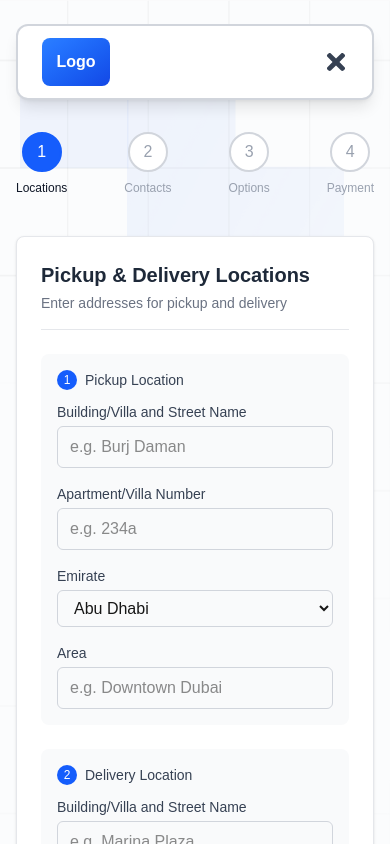
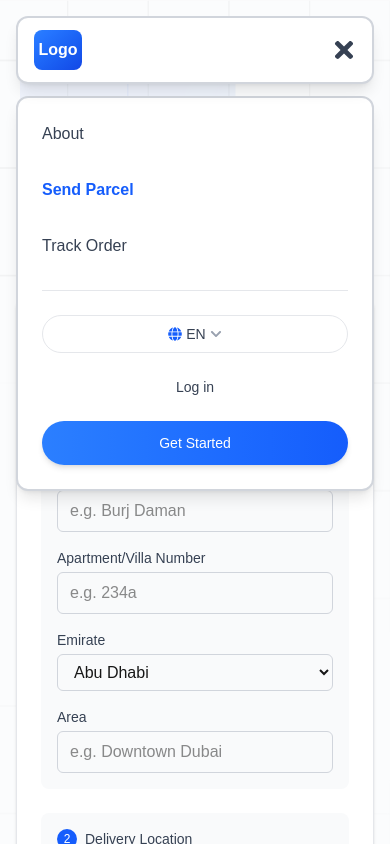
Before and after one commit to Shivikagarg999/sheduled, a Next.js app in the folder frontend/: page /send-parcel in a window 390 px wide. Both pictures are taken after a click on the button 336 px from the left and 62 px from the top of the page. Shown: the top 844 px of the page. Built offline with nearby package versions, Linux system fonts and the light colour scheme.

Commit message:
second commit

```diff
--- a/frontend/src/app/nav/page.jsx
+++ b/frontend/src/app/nav/page.jsx
@@ -1,10 +1,10 @@
 'use client';
 
-import { motion } from 'framer-motion';
+import { motion, AnimatePresence } from 'framer-motion';
 import { useState, useEffect } from 'react';
 import Link from 'next/link';
 import { usePathname } from 'next/navigation';
-import { FaGlobe, FaChevronDown, FaBars, FaTimes } from 'react-icons/fa'; // make sure you're importing these icons
+import { FaGlobe, FaChevronDown, FaBars, FaTimes } from 'react-icons/fa';
 
 export default function Nav() {
   const [scrolled, setScrolled] = useState(false);
@@ -27,23 +27,31 @@ export default function Nav() {
   const buttonHover = { scale: 1.05 };
   const buttonTap = { scale: 0.95 };
 
+  // Close mobile menu when route changes
+  useEffect(() => {
+    setMobileMenuOpen(false);
+  }, [pathname]);
+
   return (
+    <>
       <motion.nav
         initial="hidden"
         animate="visible"
-      className={`fixed top-6 left-4 right-4 mx-auto max-w-6xl bg-white rounded-xl shadow-lg z-50 transition-all duration-300 ${scrolled ? 'py-2 border-gray-300' : 'py-3 border-gray-300'} border-2 px-6 flex justify-between items-center backdrop-blur-sm bg-opacity-90`}
+        className={`fixed top-4 left-4 right-4 mx-auto max-w-6xl bg-white rounded-xl shadow-lg z-50 transition-all duration-300 ${
+          scrolled ? 'py-2 border-gray-300' : 'py-3 border-gray-300'
+        } border-2 px-4 sm:px-6 flex justify-between items-center backdrop-blur-sm bg-opacity-90`}
       >
         {/* Logo */}
         <div className="flex items-center space-x-4">
           <motion.div
             whileHover={{ rotate: [0, -10, 10, 0] }}
             transition={{ duration: 0.6 }}
-          className="w-17 p-6 h-10 bg-gradient-to-br from-blue-500 to-blue-700 rounded-lg flex items-center justify-center text-white font-bold"
+            className="w-12 h-10 sm:w-17 sm:p-6 bg-gradient-to-br from-blue-500 to-blue-700 rounded-lg flex items-center justify-center text-white font-bold"
           >
             Logo
           </motion.div>
 
-        {/* Navigation */}
+          {/* Desktop Navigation */}
           <ul className="hidden md:flex space-x-9 text-gray-700 font-medium text-sm">
             <motion.li
               whileHover={{ scale: 1.05 }}
@@ -59,11 +67,15 @@ export default function Nav() {
             <Link href="/send-parcel">
               <motion.li
                 whileHover={{ scale: 1.05 }}
-              className={`cursor-pointer hover:text-blue-600 transition-colors relative group ${isActive('/send-parcel') ? 'text-blue-600 font-semibold' : ''}`}
+                className={`cursor-pointer hover:text-blue-600 transition-colors relative group ${
+                  isActive('/send-parcel') ? 'text-blue-600 font-semibold' : ''
+                }`}
               >
                 Send Parcel
                 <motion.span
-                className={`absolute bottom-0 left-0 h-0.5 bg-blue-600 transition-all ${isActive('/send-parcel') ? 'w-full' : 'w-0 group-hover:w-full'}`}
+                  className={`absolute bottom-0 left-0 h-0.5 bg-blue-600 transition-all ${
+                    isActive('/send-parcel') ? 'w-full' : 'w-0 group-hover:w-full'
+                  }`}
                   layoutId="underline"
                 />
               </motion.li>
@@ -131,5 +143,81 @@ export default function Nav() {
           </motion.button>
         </div>
       </motion.nav>
+
+      {/* Mobile Menu */}
+      <AnimatePresence>
+        {mobileMenuOpen && (
+          <motion.div
+            initial={{ opacity: 0, y: -20 }}
+            animate={{ opacity: 1, y: 0 }}
+            exit={{ opacity: 0, y: -20 }}
+            transition={{ duration: 0.2 }}
+            className="fixed top-24 left-4 right-4 mx-auto max-w-6xl bg-white rounded-xl shadow-lg z-40 border-2 border-gray-300 px-6 py-4 backdrop-blur-sm bg-opacity-90"
+          >
+            <ul className="flex flex-col space-y-4 text-gray-700 font-medium">
+              <motion.li
+                whileHover={{ scale: 1.02 }}
+                className="cursor-pointer hover:text-blue-600 transition-colors py-2"
+              >
+                About
+              </motion.li>
+
+              <Link href="/send-parcel">
+                <motion.li
+                  whileHover={{ scale: 1.02 }}
+                  className={`cursor-pointer hover:text-blue-600 transition-colors py-2 ${
+                    isActive('/send-parcel') ? 'text-blue-600 font-semibold' : ''
+                  }`}
+                >
+                  Send Parcel
+                </motion.li>
+              </Link>
+
+              <motion.li
+                whileHover={{ scale: 1.02 }}
+                className="cursor-pointer hover:text-blue-600 transition-colors py-2"
+              >
+                Track Order
+              </motion.li>
+
+              <div className="pt-4 border-t border-gray-200 mt-2">
+                <motion.div
+                  whileHover={buttonHover}
+                  whileTap={buttonTap}
+                  className="flex items-center justify-center space-x-1 border border-gray-200 rounded-full px-3 py-2 text-sm text-gray-700 hover:border-blue-400 transition-colors cursor-pointer group my-2"
+                >
+                  <FaGlobe className="text-blue-600 group-hover:text-blue-700 transition-colors" />
+                  <span>EN</span>
+                  <FaChevronDown className="text-xs text-gray-400 group-hover:text-blue-600 transition-colors" />
+                </motion.div>
+
+                <Link href="/login">
+                  <motion.button
+                    whileHover={buttonHover}
+                    whileTap={buttonTap}
+                    className="w-full text-sm font-medium text-gray-700 hover:text-blue-600 transition-colors px-3 py-2 rounded-full hover:bg-blue-50 my-2"
+                  >
+                    Log in
+                  </motion.button>
+                </Link>
+
+                <Link href="/signup">
+                  <motion.button
+                    whileHover={{
+                      scale: 1.02,
+                      background: "linear-gradient(to right, #3b82f6, #2563eb)"
+                    }}
+                    whileTap={{ scale: 0.98 }}
+                    className="w-full text-sm font-medium bg-gradient-to-r from-blue-500 to-blue-600 text-white px-5 py-3 rounded-full shadow-md my-2"
+                  >
+                    Get Started
+                  </motion.button>
+                </Link>
+              </div>
+            </ul>
+          </motion.div>
+        )}
+      </AnimatePresence>
+    </>
   );
 }
--- a/frontend/src/app/send-parcel/page.jsx
+++ b/frontend/src/app/send-parcel/page.jsx
@@ -88,7 +88,7 @@ export default function SendParcel() {
 
       <main className="max-w-4xl mx-auto py-8 px-4 sm:px-6 lg:px-8">
         {/* Header */}
-        <div className="text-center mb-8">
+        <div className="text-center mb-8 pt-16">
           <h1 className="text-3xl font-bold text-gray-900 mb-2">Send a Parcel</h1>
           <p className="text-gray-600">Fast and reliable delivery across UAE</p>
         </div>
```
Lines whose indentation alone changed are shown as unchanged.
